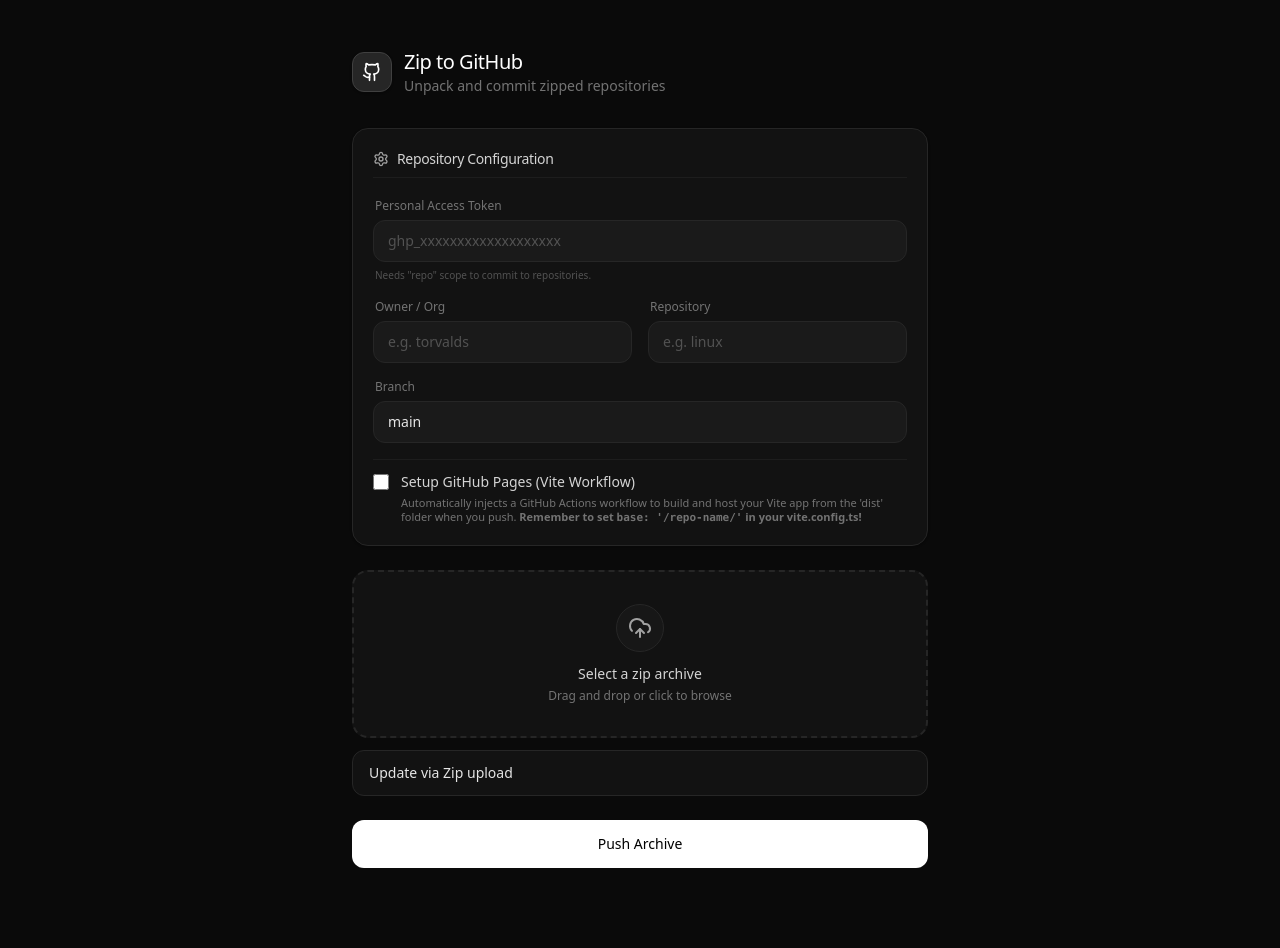
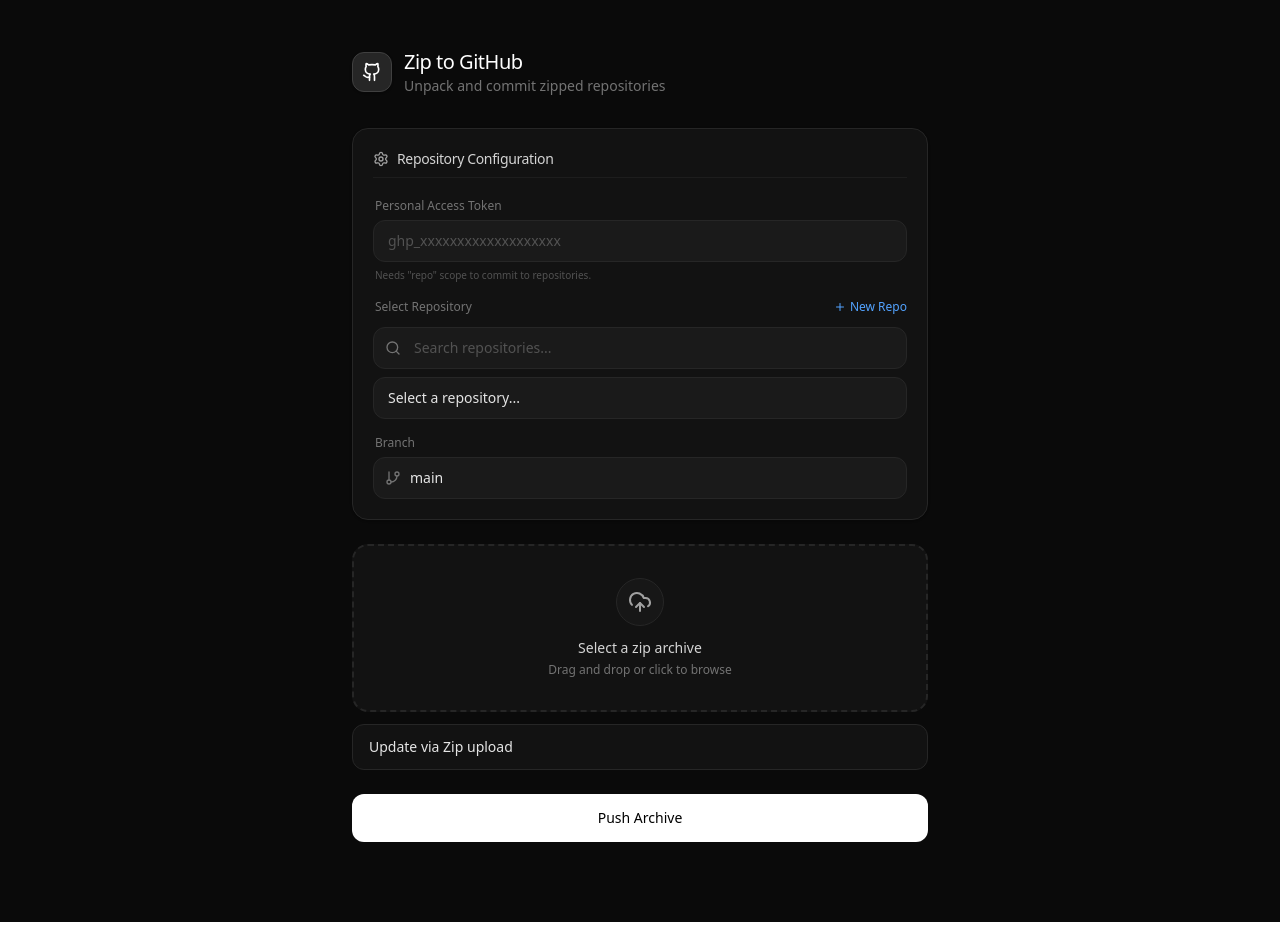
Before and after one commit to Chijioke12/GitHub-commit, a React (Vite) app: page / in a window 1280 px wide. After the commit the page ends 922 px from the top, so only its background shows below. Built offline with nearby package versions, Linux system fonts and the light colour scheme; the HTML template or start-up script is replaced by a standard one.

Commit message:
Update via Zip upload

```diff
--- a/src/App.tsx
+++ b/src/App.tsx
@@ -1,15 +1,24 @@
 import React, { useState, useEffect, useRef } from 'react';
-import { UploadCloud, FileArchive, Settings, CheckCircle2, Loader2, AlertCircle, Github } from 'lucide-react';
-import { GitHubConfig } from './types';
-import { commitZipToGitHub } from './github';
+import { UploadCloud, FileArchive, Settings, CheckCircle2, Loader2, AlertCircle, Github, Plus, Search, GitBranch } from 'lucide-react';
+import { GitHubConfig, GitHubRepo } from './types';
+import { commitZipToGitHub, fetchRepositories, createRepository } from './github';
 
 export default function App() {
   const [config, setConfig] = useState<GitHubConfig>({
     pat: '',
-    owner: '',
-    repo: '',
     branch: 'main'
   });
+
+  const [repositories, setRepositories] = useState<GitHubRepo[]>([]);
+  const [selectedRepo, setSelectedRepo] = useState<string>('');
+  const [searchQuery, setSearchQuery] = useState('');
+
+  const [isCreatingRepo, setIsCreatingRepo] = useState(false);
+  const [newRepoName, setNewRepoName] = useState('');
+  const [newRepoPrivate, setNewRepoPrivate] = useState(false);
+  const [createRepoLoading, setCreateRepoLoading] = useState(false);
+
+  const [isLoadingRepos, setIsLoadingRepos] = useState(false);
 
   const [zipFile, setZipFile] = useState<File | null>(null);
   const [commitMessage, setCommitMessage] = useState('Update via Zip upload');
@@ -25,7 +34,11 @@
     const saved = localStorage.getItem('github-zip-config');
     if (saved) {
       try {
-        setConfig((prev) => ({ ...prev, ...JSON.parse(saved) }));
+        const parsed = JSON.parse(saved);
+        setConfig({ pat: parsed.pat || '', branch: parsed.branch || 'main' });
+        if (parsed.pat) {
+          loadRepositories(parsed.pat);
+        }
       } catch (e) {
         // ignore
       }
@@ -36,8 +49,48 @@
     localStorage.setItem('github-zip-config', JSON.stringify(config));
   }, [config]);
 
+  const loadRepositories = async (pat: string) => {
+    if (!pat) return;
+    setIsLoadingRepos(true);
+    try {
+      const repos = await fetchRepositories(pat);
+      setRepositories(repos);
+      if (repos.length > 0 && !selectedRepo) {
+        setSelectedRepo(repos[0].full_name);
+      }
+    } catch (err: any) {
+      console.error(err);
+      setErrorMsg(err.message || 'Failed to fetch repositories.');
+    } finally {
+      setIsLoadingRepos(false);
+    }
+  };
+
   const handleConfigChange = (e: React.ChangeEvent<HTMLInputElement>) => {
-    setConfig(prev => ({ ...prev, [e.target.name]: e.target.value }));
+    const newConfig = { ...config, [e.target.name]: e.target.value };
+    setConfig(newConfig);
+  };
+
+  const handlePatBlur = () => {
+    loadRepositories(config.pat);
+  };
+
+  const handleCreateRepository = async (e: React.FormEvent) => {
+    e.preventDefault();
+    if (!config.pat || !newRepoName) return;
+    setCreateRepoLoading(true);
+    try {
+      const newRepo = await createRepository(config.pat, newRepoName, newRepoPrivate);
+      setRepositories([newRepo, ...repositories]);
+      setSelectedRepo(newRepo.full_name);
+      setIsCreatingRepo(false);
+      setNewRepoName('');
+      setNewRepoPrivate(false);
+    } catch (err: any) {
+      setErrorMsg(err.message || 'Failed to create repository.');
+    } finally {
+      setCreateRepoLoading(false);
+    }
   };
 
   const handleDrop = (e: React.DragEvent) => {
@@ -71,8 +124,8 @@
       return;
     }
 
-    if (!config.pat || !config.owner || !config.repo || !config.branch) {
-      setErrorMsg('Please fill out all repository configuration fields.');
+    if (!config.pat || !selectedRepo || !config.branch) {
+      setErrorMsg('Please properly configure Pat, select a Repository, and branch.');
       setStatus('error');
       return;
     }
@@ -82,7 +135,7 @@
     setProgressMsg('Looking into zip file...');
 
     try {
-      await commitZipToGitHub(config, zipFile, commitMessage, (msg) => {
+      await commitZipToGitHub(config, selectedRepo, zipFile, commitMessage, (msg) => {
         setProgressMsg(msg);
       });
       setStatus('success');
@@ -93,6 +146,8 @@
       setStatus('error');
     }
   };
+
+  const filteredRepos = repositories.filter(r => r.full_name.toLowerCase().includes(searchQuery.toLowerCase()));
 
   return (
     <div className="min-h-screen bg-[#0a0a0a] text-neutral-200 font-sans p-4 sm:p-6 lg:p-8 flex justify-center">
@@ -124,65 +179,110 @@
                   name="pat"
                   value={config.pat}
                   onChange={handleConfigChange}
+                  onBlur={handlePatBlur}
                   placeholder="ghp_xxxxxxxxxxxxxxxxxxx"
                   className="w-full bg-[#1a1a1a] border border-neutral-800 rounded-xl px-3.5 py-2.5 text-sm text-neutral-200 outline-none focus:border-blue-500/50 focus:ring-1 focus:ring-blue-500/50 transition-all placeholder:text-neutral-600"
                 />
                 <p className="text-[10px] text-neutral-600 mt-1.5 ml-0.5">Needs "repo" scope to commit to repositories.</p>
               </div>
 
-              <div className="grid grid-cols-2 gap-4">
-                <div>
-                  <label className="block text-xs font-medium text-neutral-500 mb-1.5 ml-0.5">Owner / Org</label>
+              {!isCreatingRepo ? (
+                <div className="space-y-3">
+                  <div className="flex items-center justify-between">
+                    <label className="block text-xs font-medium text-neutral-500 ml-0.5">Select Repository</label>
+                    <button
+                      type="button"
+                      onClick={() => setIsCreatingRepo(true)}
+                      className="text-xs text-blue-400 hover:text-blue-300 flex items-center gap-1 transition-colors"
+                    >
+                      <Plus className="w-3 h-3" /> New Repo
+                    </button>
+                  </div>
+
+                  <div className="space-y-2">
+                    <div className="relative">
+                      <div className="absolute inset-y-0 left-0 pl-3 flex items-center pointer-events-none">
+                        {isLoadingRepos ? <Loader2 className="w-4 h-4 text-neutral-500 animate-spin" /> : <Search className="w-4 h-4 text-neutral-500" />}
+                      </div>
                       <input
                         type="text"
-                    name="owner"
-                    value={config.owner}
-                    onChange={handleConfigChange}
-                    placeholder="e.g. torvalds"
-                    className="w-full bg-[#1a1a1a] border border-neutral-800 rounded-xl px-3.5 py-2.5 text-sm text-neutral-200 outline-none focus:border-blue-500/50 focus:ring-1 focus:ring-blue-500/50 transition-all placeholder:text-neutral-600"
+                        className="w-full bg-[#1a1a1a] border border-neutral-800 rounded-xl pl-10 pr-4 py-2.5 text-sm text-neutral-200 outline-none focus:border-blue-500/50 focus:ring-1 focus:ring-blue-500/50 transition-all placeholder:text-neutral-600"
+                        placeholder="Search repositories..."
+                        value={searchQuery}
+                        onChange={(e) => setSearchQuery(e.target.value)}
                       />
                     </div>
+                    <select
+                      className="w-full bg-[#1a1a1a] border border-neutral-800 rounded-xl px-3.5 py-2.5 text-sm text-neutral-200 outline-none focus:border-blue-500/50 focus:ring-1 focus:ring-blue-500/50 transition-all cursor-pointer appearance-none"
+                      value={selectedRepo}
+                      onChange={(e) => setSelectedRepo(e.target.value)}
+                    >
+                      <option value="" disabled>Select a repository...</option>
+                      {filteredRepos.map(repo => (
+                        <option key={repo.id} value={repo.full_name}>
+                          {repo.full_name} {repo.private ? '(Private)' : ''}
+                        </option>
+                      ))}
+                    </select>
+                  </div>
+                </div>
+              ) : (
+                <div className="space-y-3 bg-[#1a1a1a] p-4 rounded-xl border border-neutral-800">
+                  <div className="flex items-center justify-between mb-2">
+                    <h3 className="text-sm font-medium text-white">Create New Repository</h3>
+                    <button
+                      type="button"
+                      onClick={() => setIsCreatingRepo(false)}
+                      className="text-xs text-neutral-400 hover:text-neutral-200 transition-colors"
+                    >
+                      Cancel
+                    </button>
+                  </div>
                   <div>
-                  <label className="block text-xs font-medium text-neutral-500 mb-1.5 ml-0.5">Repository</label>
+                    <label className="block text-[11px] font-medium text-neutral-500 mb-1 ml-0.5">Repository Name</label>
                     <input
                       type="text"
-                    name="repo"
-                    value={config.repo}
-                    onChange={handleConfigChange}
-                    placeholder="e.g. linux"
-                    className="w-full bg-[#1a1a1a] border border-neutral-800 rounded-xl px-3.5 py-2.5 text-sm text-neutral-200 outline-none focus:border-blue-500/50 focus:ring-1 focus:ring-blue-500/50 transition-all placeholder:text-neutral-600"
+                      value={newRepoName}
+                      onChange={(e) => setNewRepoName(e.target.value)}
+                      placeholder="my-awesome-project"
+                      className="w-full bg-[#121212] border border-neutral-700/50 rounded-lg px-3 py-2 text-sm text-neutral-200 outline-none focus:border-blue-500/50 focus:ring-1 focus:ring-blue-500/50 transition-all placeholder:text-neutral-600 mb-3"
                     />
                   </div>
+                  <label className="flex items-center space-x-2 cursor-pointer mb-4">
+                    <input
+                      type="checkbox"
+                      checked={newRepoPrivate}
+                      onChange={(e) => setNewRepoPrivate(e.target.value === 'true' || e.target.checked)}
+                      className="w-3.5 h-3.5 rounded border-neutral-700 bg-[#121212] text-blue-500 focus:ring-blue-500/50 focus:ring-offset-0 transition-all cursor-pointer"
+                    />
+                    <span className="text-xs font-medium text-neutral-300">Private repository</span>
+                  </label>
+
+                  <button
+                    type="button"
+                    onClick={handleCreateRepository}
+                    disabled={createRepoLoading || !newRepoName}
+                    className="w-full py-2 bg-blue-600 hover:bg-blue-500 text-white text-xs font-medium rounded-lg transition-all disabled:opacity-50 disabled:cursor-not-allowed flex items-center justify-center space-x-2"
+                  >
+                    {createRepoLoading ? <Loader2 className="w-3 h-3 animate-spin" /> : <Plus className="w-3 h-3" />}
+                    <span>Create Repository</span>
+                  </button>
                 </div>
+              )}
 
               <div>
                 <label className="block text-xs font-medium text-neutral-500 mb-1.5 ml-0.5">Branch</label>
+                <div className="relative">
+                  <GitBranch className="w-4 h-4 text-neutral-500 absolute left-3 top-1/2 -translate-y-1/2" />
                   <input
                     type="text"
                     name="branch"
                     value={config.branch}
                     onChange={handleConfigChange}
                     placeholder="main"
-                  className="w-full bg-[#1a1a1a] border border-neutral-800 rounded-xl px-3.5 py-2.5 text-sm text-neutral-200 outline-none focus:border-blue-500/50 focus:ring-1 focus:ring-blue-500/50 transition-all placeholder:text-neutral-600"
+                    className="w-full bg-[#1a1a1a] border border-neutral-800 rounded-xl pl-9 pr-3.5 py-2.5 text-sm text-neutral-200 outline-none focus:border-blue-500/50 focus:ring-1 focus:ring-blue-500/50 transition-all placeholder:text-neutral-600"
                   />
                 </div>
-
-              <div className="pt-3 border-t border-neutral-800/60 mt-4">
-                <label className="flex items-start space-x-3 cursor-pointer group">
-                  <div className="flex items-center h-5">
-                    <input
-                      type="checkbox"
-                      name="injectViteWorkflow"
-                      checked={!!config.injectViteWorkflow}
-                      onChange={(e) => setConfig(prev => ({ ...prev, injectViteWorkflow: e.target.checked }))}
-                      className="w-4 h-4 rounded border-neutral-700 bg-[#1a1a1a] text-blue-500 focus:ring-blue-500/50 focus:ring-offset-0 transition-all cursor-pointer"
-                    />
-                  </div>
-                  <div className="flex flex-col">
-                    <span className="text-sm font-medium text-neutral-300 group-hover:text-white transition-colors">Setup GitHub Pages (Vite Workflow)</span>
-                    <span className="text-[11px] text-neutral-500 leading-tight mt-1">Automatically injects a GitHub Actions workflow to build and host your Vite app from the 'dist' folder when you push. <b>Remember to set <code>base: '/{config.repo || 'repo-name'}/'</code> in your vite.config.ts!</b></span>
-                  </div>
-                </label>
               </div>
             </div>
           </section>
--- a/src/github.ts
+++ b/src/github.ts
@@ -1,13 +1,57 @@
 import JSZip from 'jszip';
-import { GitHubConfig } from './types';
+import { GitHubConfig, GitHubRepo } from './types';
+
+export async function fetchRepositories(pat: string): Promise<GitHubRepo[]> {
+  try {
+    const res = await fetch(`https://api.github.com/user/repos?per_page=100&sort=updated`, {
+      headers: {
+        'Authorization': `Bearer ${pat}`,
+        'Accept': 'application/vnd.github.v3+json'
+      }
+    });
+    if (!res.ok) {
+      throw new Error(`Failed to fetch repositories`);
+    }
+    return res.json();
+  } catch (error: any) {
+    throw new Error(error.message || 'Error fetching repositories');
+  }
+}
+
+export async function createRepository(pat: string, name: string, isPrivate: boolean): Promise<GitHubRepo> {
+  try {
+    const res = await fetch(`https://api.github.com/user/repos`, {
+      method: 'POST',
+      headers: {
+        'Authorization': `Bearer ${pat}`,
+        'Accept': 'application/vnd.github.v3+json',
+        'Content-Type': 'application/json'
+      },
+      body: JSON.stringify({ name, private: isPrivate, auto_init: true })
+    });
+
+    if (!res.ok) {
+      let message = res.statusText;
+      try {
+        const err = await res.json();
+        message = err.message || message;
+      } catch (e) {}
+      throw new Error(`Failed to create repository: ${message}`);
+    }
+    return res.json();
+  } catch (error: any) {
+    throw new Error(error.message || 'Error creating repository');
+  }
+}
 
 export async function commitZipToGitHub(
   config: GitHubConfig,
+  repoFullName: string,
   zipFile: File,
   commitMessage: string,
   onProgress: (msg: string) => void
 ) {
-  const { pat, owner, repo, branch } = config;
+  const { pat, branch } = config;
   const headers = {
     'Authorization': `Bearer ${pat}`,
     'Accept': 'application/vnd.github.v3+json',
@@ -15,7 +59,7 @@
   };
 
   const api = async (path: string, options: RequestInit = {}) => {
-    const res = await fetch(`https://api.github.com/repos/${owner}/${repo}${path}`, {
+    const res = await fetch(`https://api.github.com/repos/${repoFullName}${path}`, {
       ...options,
       headers: { ...headers, ...options.headers }
     });
@@ -73,69 +117,6 @@
           finalPath = finalPath.slice(commonRoot.length);
         }
         files.push({ path: finalPath, content });
-      }
-    }
-
-    if (config.injectViteWorkflow) {
-      const workflowContent = `name: Deploy to GitHub Pages
-
-on:
-  push:
-    branches: [ "${branch}" ]
-
-permissions:
-  contents: read
-  pages: write
-  id-token: write
-
-concurrency:
-  group: "pages"
-  cancel-in-progress: false
-
-jobs:
-  build:
-    runs-on: ubuntu-latest
-    steps:
-      - name: Checkout
-        uses: actions/checkout@v4
-      - name: Setup Node
-        uses: actions/setup-node@v4
-        with:
-          node-version: 22
-      - name: Install dependencies
-        run: npm ci || npm install
-      - name: Build
-        run: npm run build -- --base=/\${{ github.event.repository.name }}/
-      - name: Setup Pages
-        uses: actions/configure-pages@v4
-        with:
-          enablement: true
-      - name: Upload artifact
-        uses: actions/upload-pages-artifact@v3
-        with:
-          path: './dist'
-
-  deploy:
-    environment:
-      name: github-pages
-      url: \${{ steps.deployment.outputs.page_url }}
-    needs: build
-    runs-on: ubuntu-latest
-    name: Deploy
-    steps:
-      - name: Deploy to GitHub Pages
-        id: deployment
-        uses: actions/deploy-pages@v4
-`;
-      const b64 = btoa(unescape(encodeURIComponent(workflowContent)));
-      const existingIdx = files.findIndex(f => f.path === '.github/workflows/deploy.yml');
-      if (existingIdx !== -1) {
-        files[existingIdx].content = b64;
-      } else {
-        files.push({
-          path: '.github/workflows/deploy.yml',
-          content: b64
-        });
       }
     }
 
--- a/src/types.ts
+++ b/src/types.ts
@@ -1,7 +1,16 @@
 export interface GitHubConfig {
   pat: string;
-  owner: string;
-  repo: string;
   branch: string;
-  injectViteWorkflow?: boolean;
 }
+
+export interface GitHubRepo {
+  id: number;
+  name: string;
+  full_name: string;
+  owner: {
+    login: string;
+  };
+  private: boolean;
+  html_url: string;
+  default_branch: string;
+}
```
Lines whose indentation alone changed are shown as unchanged.
